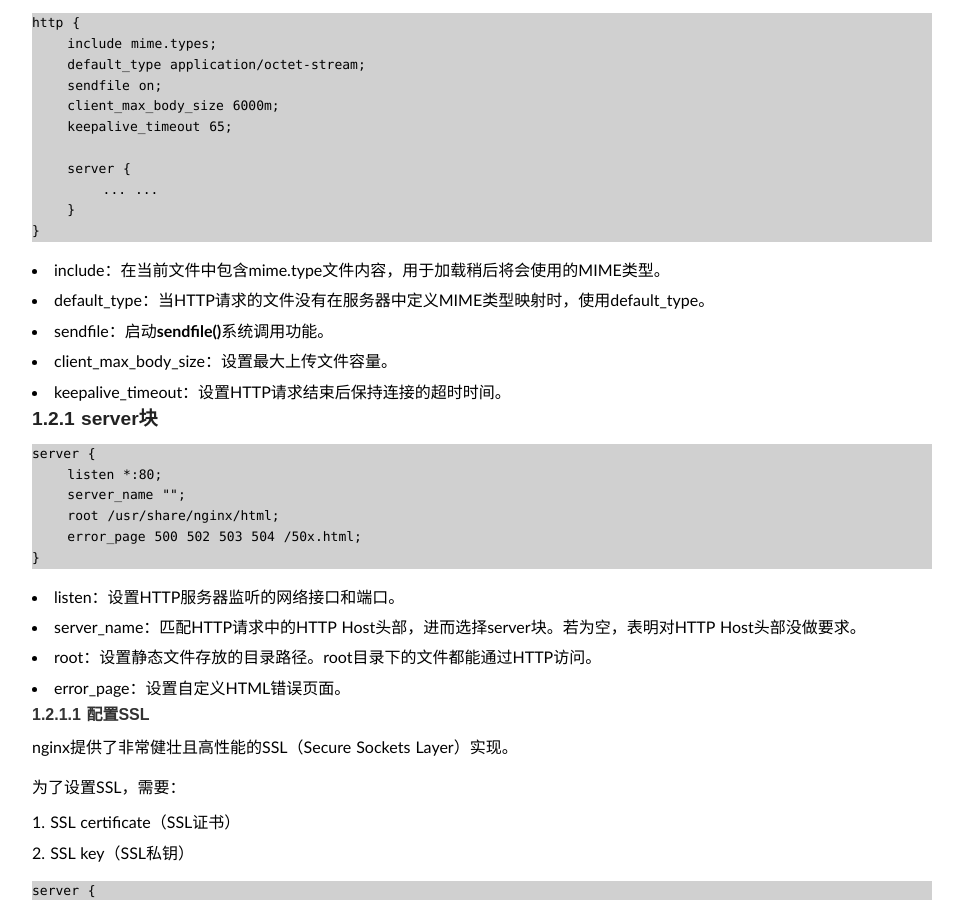
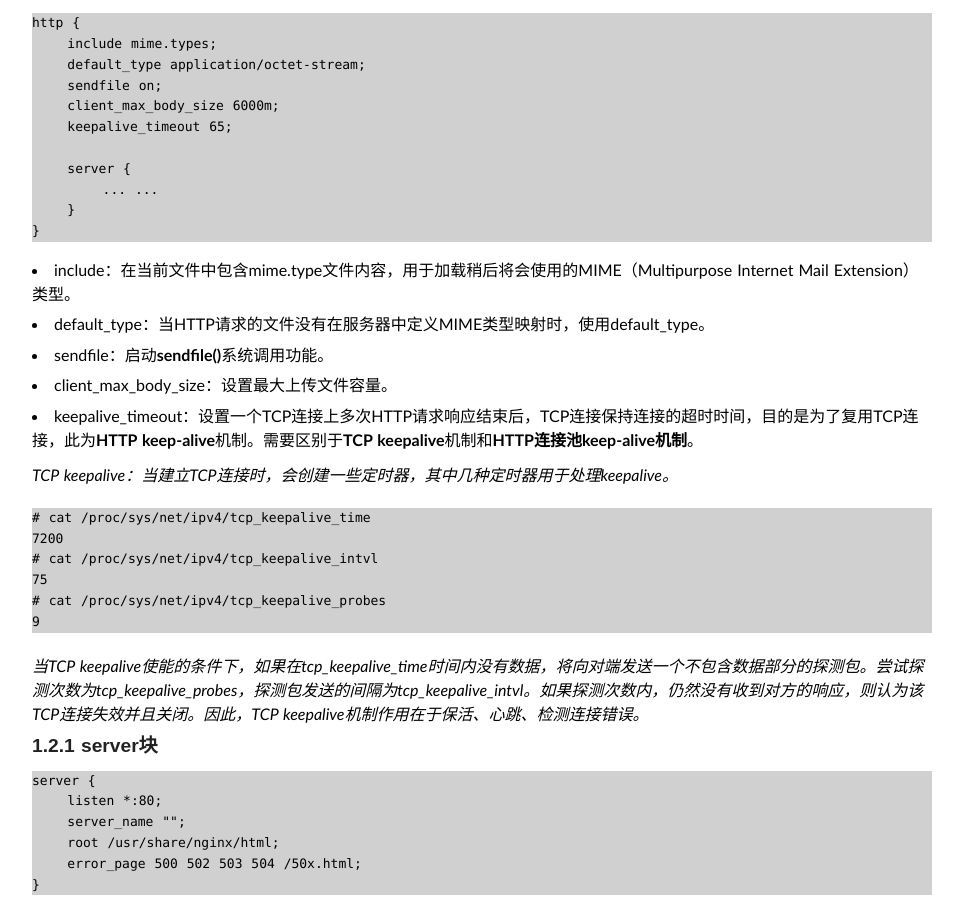
Before and after one commit to chenkrun/chenkrun.github.io, a Jekyll site: the page built from _posts/2018-09-17-learn-nginx.md, in a window 1280 px wide and 900 px high, scrolled down 706 px. Shown: the whole window, without its empty margins (158-1121 px from the left). Built offline with Jekyll 4.4.1, drawn with Linux system fonts in a browser that asks for light colours; some web fonts are replaced.

Commit message:
modify learn-nginx by updating HTTP keepalive and TCP keepalive

````diff
--- a/_posts/2018-09-17-learn-nginx.md
+++ b/_posts/2018-09-17-learn-nginx.md
@@ -51,11 +51,24 @@ http {
 }
 ```
 
-- include：在当前文件中包含mime.type文件内容，用于加载稍后将会使用的MIME类型。
+- include：在当前文件中包含mime.type文件内容，用于加载稍后将会使用的MIME（Multipurpose Internet Mail Extension）类型。
 - default_type：当HTTP请求的文件没有在服务器中定义MIME类型映射时，使用default_type。
 - sendfile：启动**sendfile()**系统调用功能。
 - client_max_body_size：设置最大上传文件容量。
-- keepalive_timeout：设置HTTP请求结束后保持连接的超时时间。
+- keepalive_timeout：设置一个TCP连接上多次HTTP请求响应结束后，TCP连接保持连接的超时时间，目的是为了复用TCP连接，此为**HTTP keep-alive**机制。需要区别于**TCP keepalive**机制和**HTTP连接池keep-alive机制**。
+
+*TCP keepalive：当建立TCP连接时，会创建一些定时器，其中几种定时器用于处理keepalive。*
+
+```
+# cat /proc/sys/net/ipv4/tcp_keepalive_time
+7200
+# cat /proc/sys/net/ipv4/tcp_keepalive_intvl
+75
+# cat /proc/sys/net/ipv4/tcp_keepalive_probes
+9
+```
+
+*当TCP keepalive使能的条件下，如果在tcp_keepalive_time时间内没有数据，将向对端发送一个不包含数据部分的探测包。尝试探测次数为tcp_keepalive_probes，探测包发送的间隔为tcp_keepalive_intvl。如果探测次数内，仍然没有收到对方的响应，则认为该TCP连接失效并且关闭。因此，TCP keepalive机制作用在于保活、心跳、检测连接错误。*
 
 ### 1.2.1 server块
 
````
